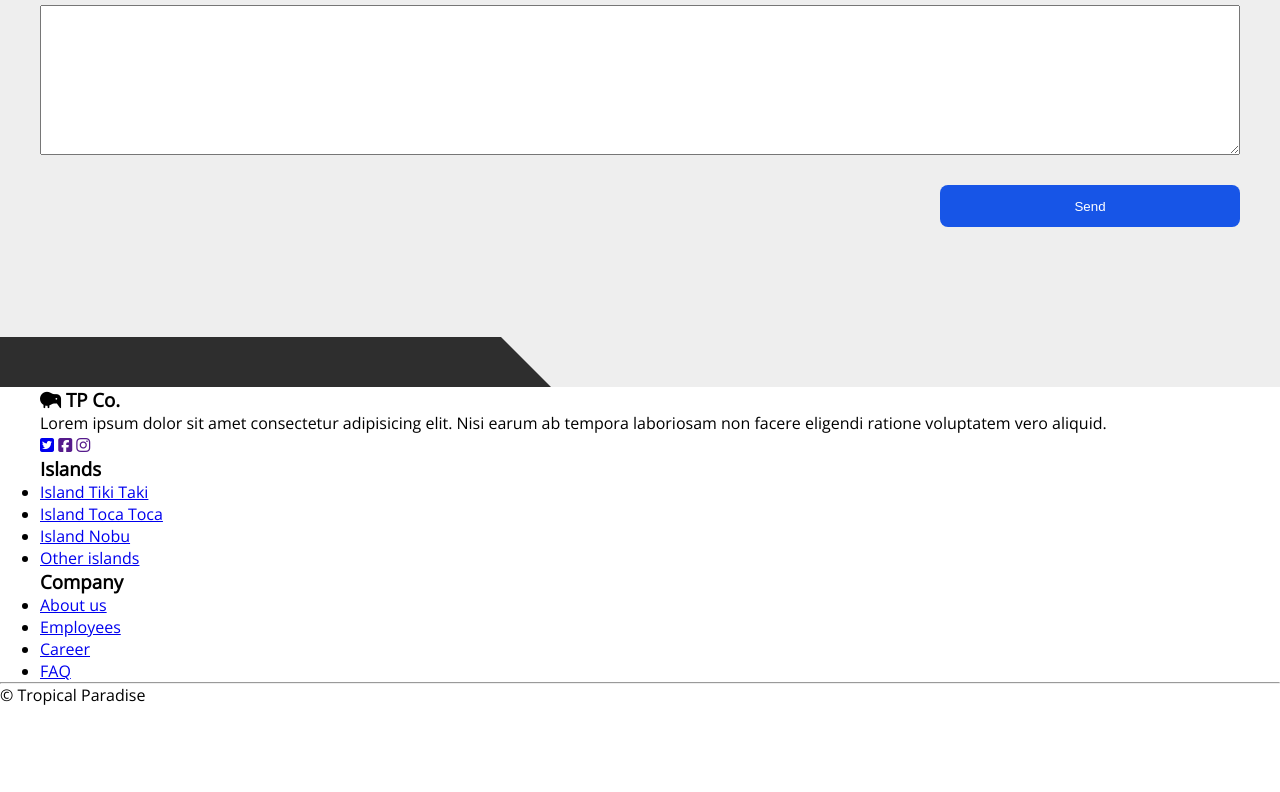
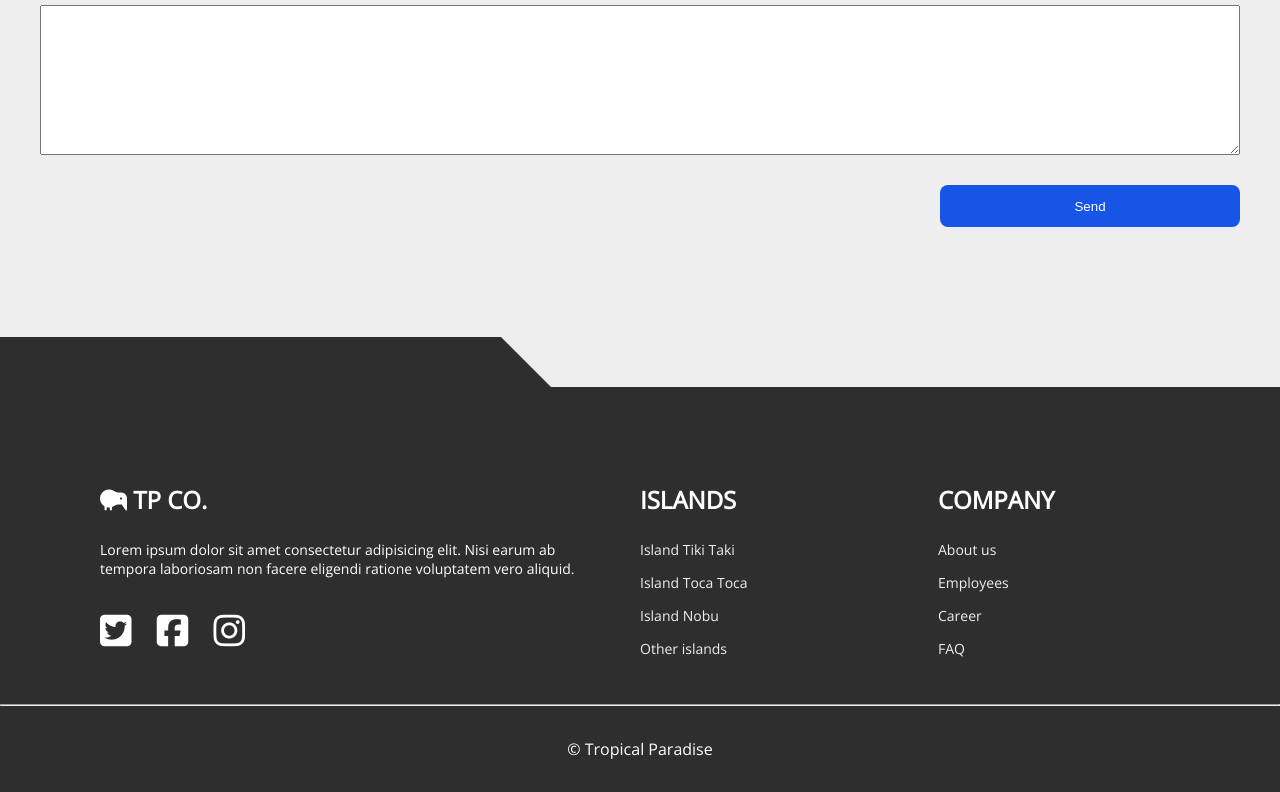
Before and after one commit to wojciech-progr/website-with-flexbox, a plain HTML site: page index.html in a window 1280 px wide. Shown: the part 6608-7400 px from the top of the page. Before the commit the page ends 7314 px from the top, so only its background shows below. Drawn offline with nearby package versions, Linux system fonts and the light colour scheme.

Commit message:
Footer section styles and RWD

```diff
--- a/sass/main.scss
+++ b/sass/main.scss
@@ -541,6 +541,54 @@ body {
 	}
 }
 
+.footer {
+	color: $pure-white;
+	background-color: $dark;
+
+	.wrapper {
+		padding: 6em 2em 2em;
+	}
+
+	&__box {
+		font-size: 1.4rem;
+	}
+
+	&__box-desktop {
+		display: none;
+	}
+
+	&__box-title {
+		margin-bottom: 1em;
+		font-size: 3rem;
+		text-transform: uppercase;
+	}
+
+	&__box-social {
+		margin: 2em 0 1em;
+	}
+
+	&__box-link {
+		padding: 0 0.3em;
+		color: $pure-white;
+		font-size: 3.6rem;
+		text-decoration: none;
+		transition: color 0.3s;
+
+		&:first-child {
+			padding-left: 0;
+		}
+
+		&:hover {
+			color: $light-white;
+		}
+	}
+
+	&__bottom-text {
+		padding: 2em;
+		text-align: center;
+	}
+}
+
 @media (min-width: 768px) {
 	.white-block {
 		height: 50px;
@@ -619,6 +667,43 @@ body {
 			width: 45%;
 		}
 	}
+
+	.footer {
+		&__boxes {
+			display: flex;
+			justify-content: space-between;
+		}
+
+		&__box-desktop {
+			display: block;
+		}
+
+		&__box {
+			margin: 0 2em;
+			width: 25%;
+
+			&:first-child {
+				width: 50%;
+			}
+		}
+
+		&__box-title {
+			font-size: 2.4rem;
+		}
+
+		&__box-list {
+			list-style: none;
+		}
+
+		&__box-list-item {
+			margin-bottom: 1em;
+
+			a {
+				color: $light-white;
+				text-decoration: none;
+			}
+		}
+	}
 }
 
 @media (min-width: 992px) {
```
Also changed, not shown: index.html (+1 -1 lines), css/main.css, 1 other file.
